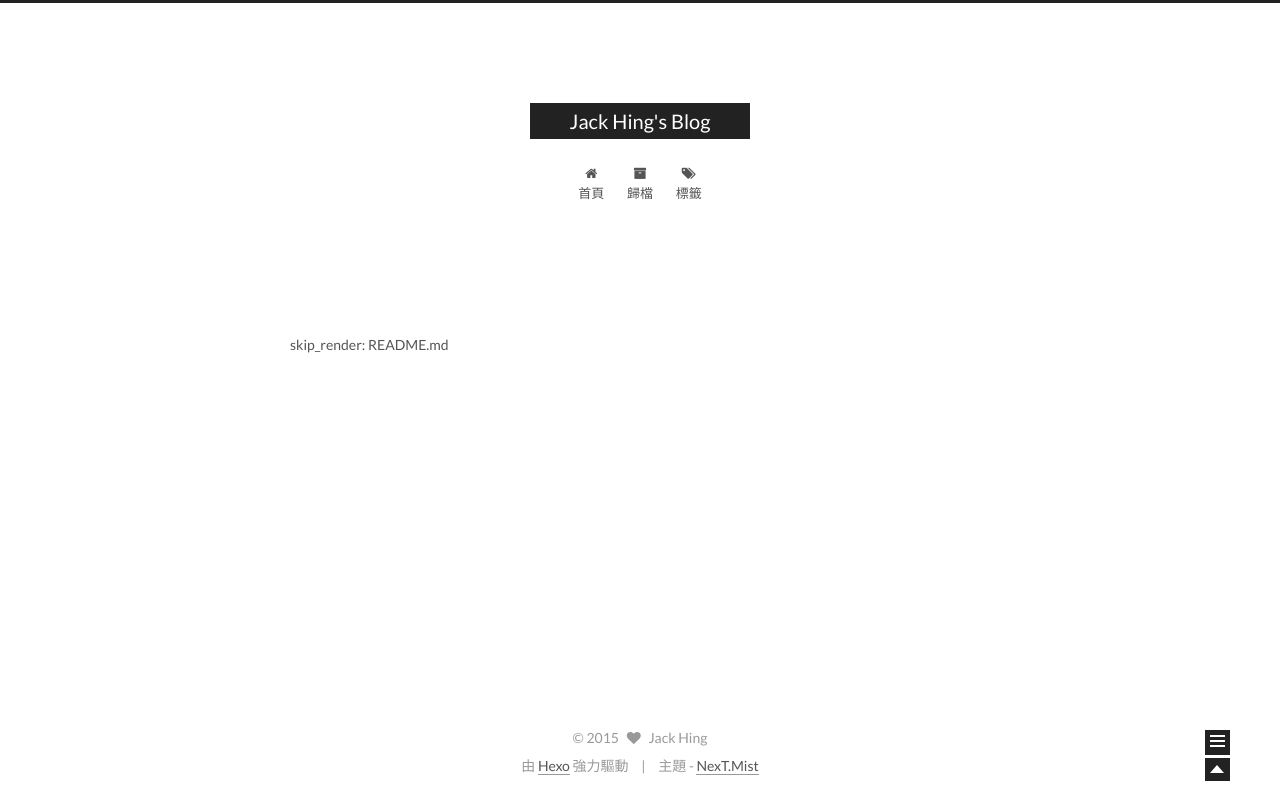
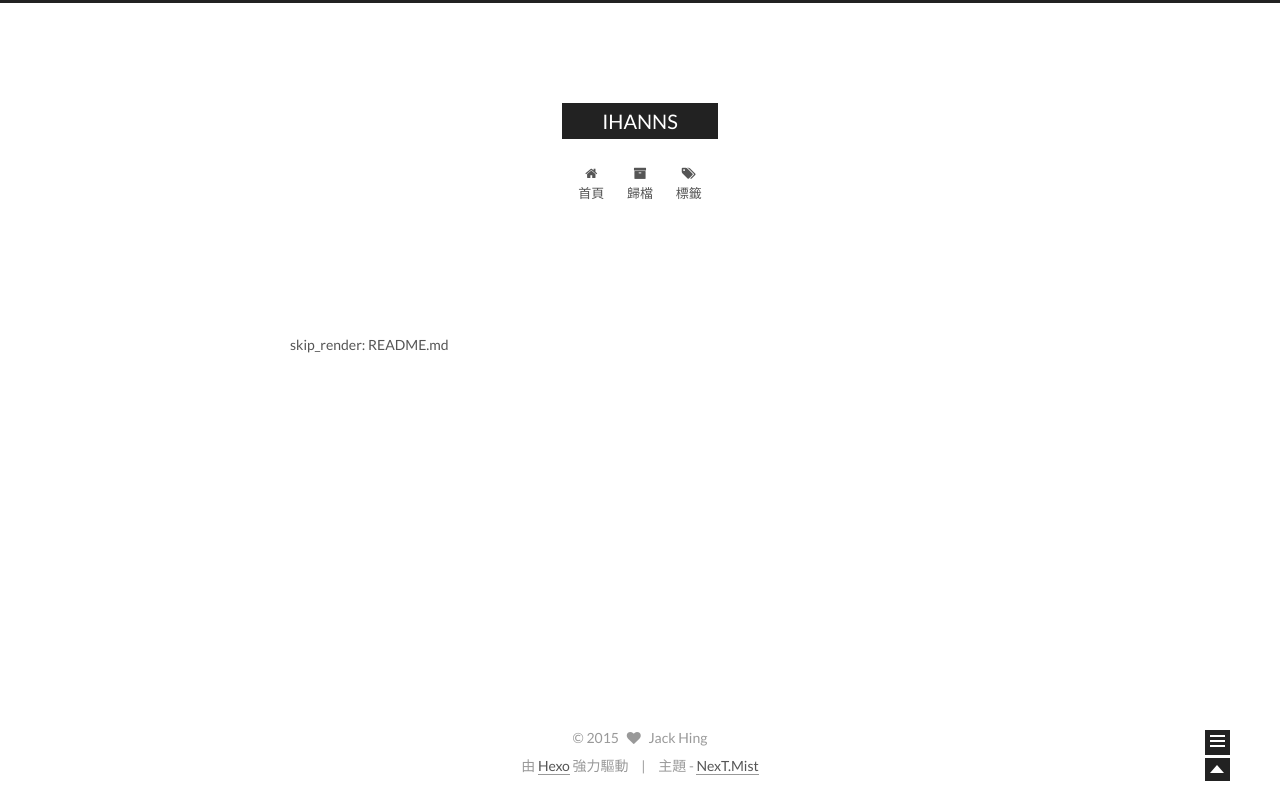
Before and after one commit to hanny1758/hanny1758.github.io, a plain HTML site: page README.html in a window 1280 px wide. Drawn offline with Linux system fonts and the light colour scheme.

```diff
--- a/README.html
+++ b/README.html
@@ -61,13 +61,13 @@
 
 <meta name="description" content="skip_render: README.md">
 <meta property="og:type" content="website">
-<meta property="og:title" content="Jack Hing's Blog">
+<meta property="og:title" content="IHANNS">
 <meta property="og:url" content="http://ihanns.com/README.html">
-<meta property="og:site_name" content="Jack Hing's Blog">
+<meta property="og:site_name" content="IHANNS">
 <meta property="og:description" content="skip_render: README.md">
 <meta property="og:updated_time" content="2015-10-29T02:00:31.408Z">
 <meta name="twitter:card" content="summary">
-<meta name="twitter:title" content="Jack Hing's Blog">
+<meta name="twitter:title" content="IHANNS">
 <meta name="twitter:description" content="skip_render: README.md">
 
 
@@ -84,7 +84,7 @@
 
 
 
-     | Jack Hing's Blog
+     | IHANNS
 
 </title>
 </head>
@@ -117,7 +117,7 @@
   <div class="custom-logo-site-title">
     <a href="/"  class="brand" rel="start">
       <span class="logo-line-before"><i></i></span>
-      <span class="site-title">Jack Hing's Blog</span>
+      <span class="site-title">IHANNS</span>
       <span class="logo-line-after"><i></i></span>
     </a>
   </div>
```
Also changed, not shown: 2015/10/27/hello-world/index.html (+3 -3 lines), archives/2015/10/index.html (+5 -5 lines), archives/2015/index.html (+5 -5 lines), archives/index.html (+5 -5 lines), index.html (+5 -5 lines).
